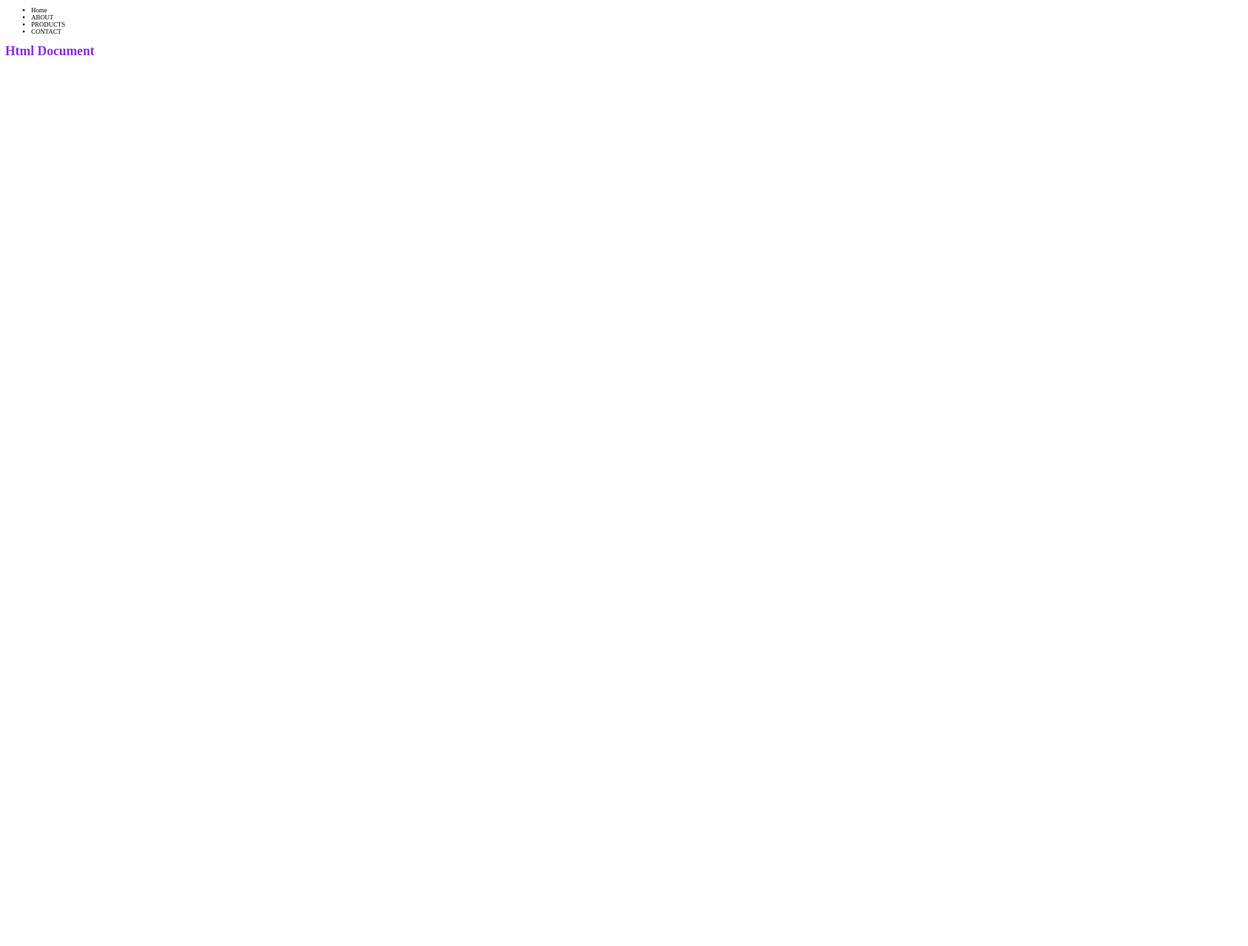
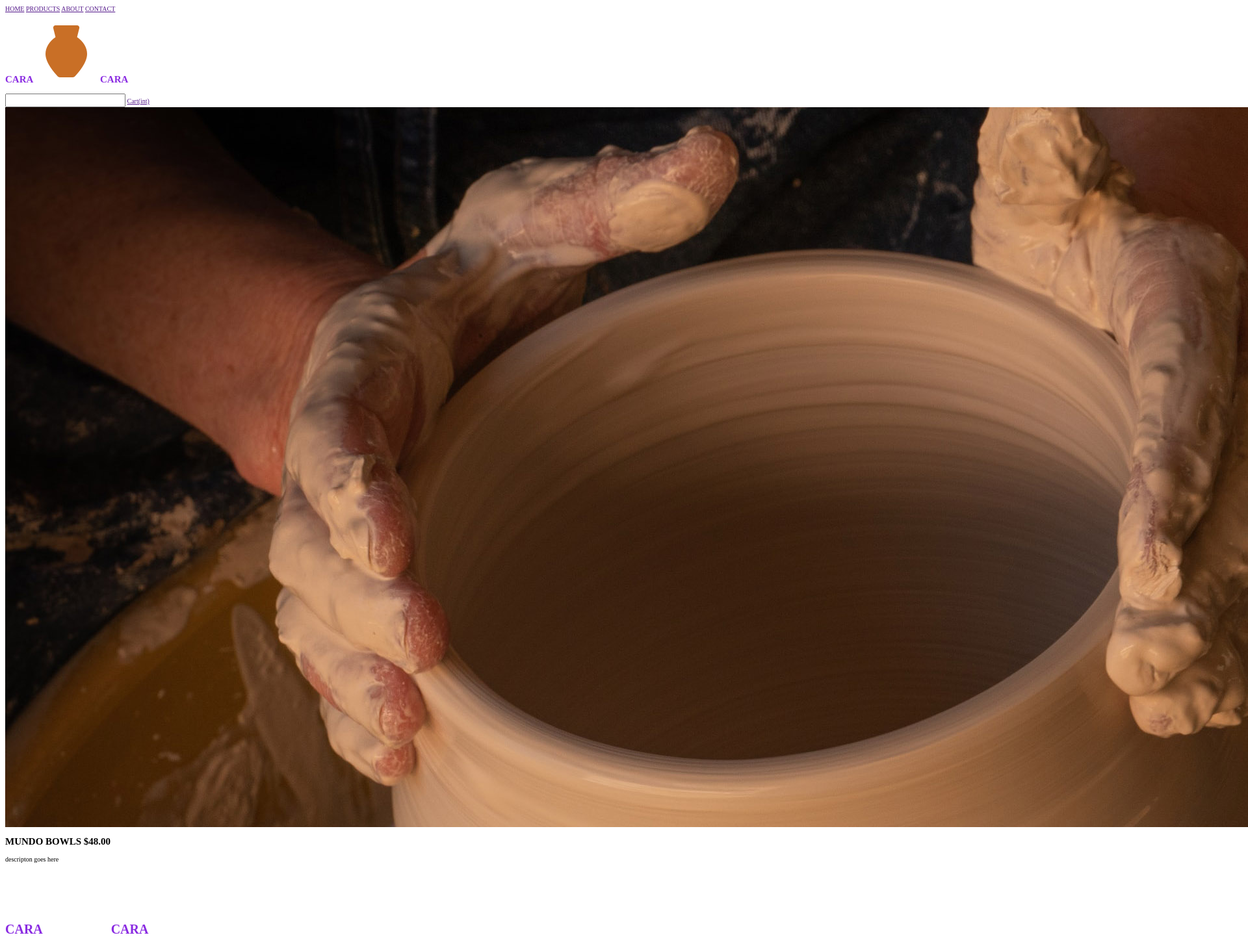
Before and after one commit to clairekelley-23/eCommerce, a plain HTML site: page index.html in a window 1280 px wide. Shown: the top 1456 px of the page at 65% size, 1920 px wide, since content can reach past the window. Before the commit the page ends 800 px from the top, so only its background shows below. Drawn offline with Linux system fonts and the light colour scheme.

Commit message:
Updated Index and Main Files, Added Assests into Files

```diff
--- a/index.html
+++ b/index.html
@@ -7,19 +7,37 @@
     <link href="main.css" rel="stylesheet"></link>
     <title>CARA CARA</title>
 </head>
+<style>
+    aside {
+        width: 10%;
+        padding-left: 15px;
+        margin-left: 15px;
+        float: left;
+    }
+</style>
 <body>
+
     <header>
         <nav>
-            <a href=""></a>
-            <ul>
-                <li>Home</li>
-                <li>ABOUT</li>
-                <li>PRODUCTS</li>
-                <li>CONTACT</li>
-            </ul>
+            <a href="">HOME</a>
+            <a href="">PRODUCTS</a>
+            <a href="">ABOUT</a>
+            <a href="">CONTACT</a>
+            <h1>CARA <img src="assets/eCommerceWebsiteAssets_GN_Starter-main/eCommerceWebsiteAssets_GN_Starter-main/icons8-pottery-96.png" alt="Animated Pot"> CARA</h1>
+            <input>
+                <a href="">Cart(int)</a>
+            <img src="assets/eCommerceWebsiteAssets_GN_Starter-main/eCommerceWebsiteAssets_GN_Starter-main/earl-wilcox-y3W0CzO063w-unsplash-alt.jpg" alt="Pottery Hand Wheel">
         </nav>
     </header>
-    <h1>Html Document</h1>
+
+<div class="OUR PRODUCTS">
+    <h2>MUNDO BOWLS   $48.00</h2>
+    <p>descripton goes here</p>
+</div>
 
 </body>
+<main></main>
+<footer>
+    <h1>CARA <img src="assets/eCommerceWebsiteAssets_GN_Starter-main/eCommerceWebsiteAssets_GN_Starter-main/icons8-pottery-96 (1).png" alt="Animated Pot"> CARA</h1>
+</footer>
 </html>
```
Also changed, not shown: assets/eCommerceWebsiteAssets_GN_Starter-main/eCommerceWebsiteAssets_GN_Starter-main/Cylinder_unglazed3_2048x2048.jpg, main.css (line endings or trailing spaces).
